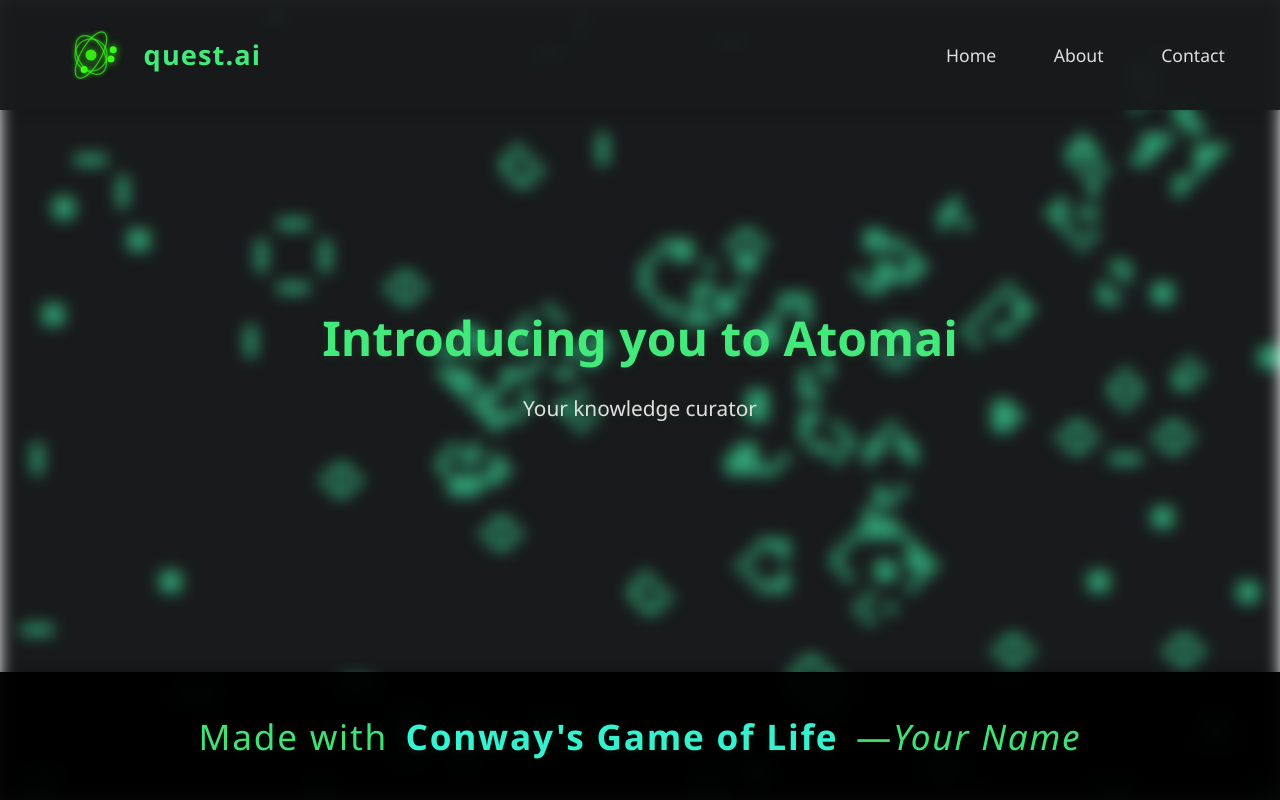
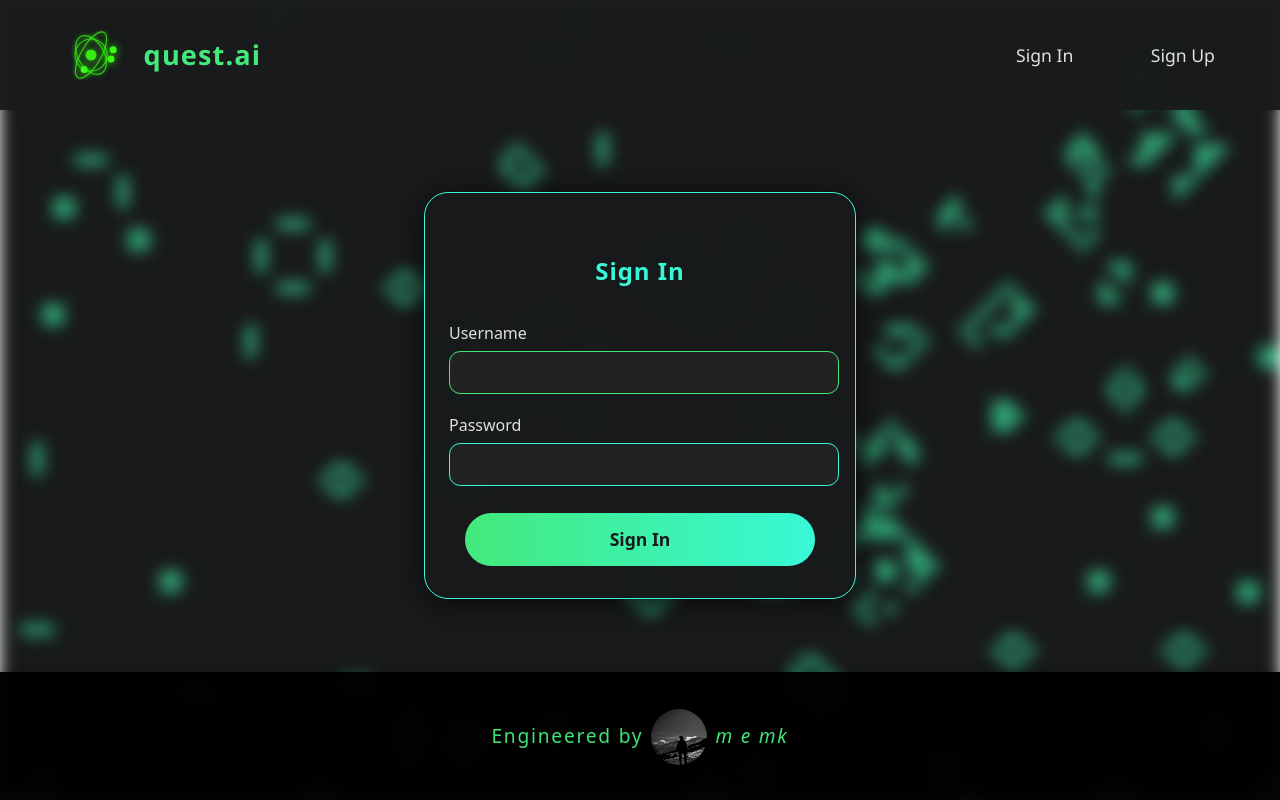
Before and after one commit to xReMK/quest.ai, a React (Vite) app in the folder client-questai/: page /signin in a window 1280 px wide. Built offline with nearby package versions, Linux system fonts and the light colour scheme.

Commit message:
Creating Landing, SignUp, SignIn pages
Adding & modifying changes to some pages, adding routing links to the respective components

```diff
--- a/client-questai/package.json
+++ b/client-questai/package.json
@@ -13,6 +13,7 @@
     "immer": "^10.1.1",
     "react": "^19.1.0",
     "react-dom": "^19.1.0",
+    "react-router-dom": "^7.6.3",
     "styled-components": "^6.1.19",
     "use-interval": "^1.4.0"
   },
--- a/client-questai/src/App.css
+++ b/client-questai/src/App.css
@@ -71,7 +71,7 @@ body, html, #root {
   font-size: 1.1rem;
   font-weight: 500;
   cursor: pointer;
-  padding: 0.3rem 0.7rem;
+  padding: 0.7rem -0.10rem;
   border-radius: 6px;
   transition: background 0.2s, color 0.2s;
 }
@@ -140,6 +140,11 @@ body, html, #root {
 
 .app-footer-signature {
   font-style: italic;
+  font-size: 1.2rem; /* Decreased text size */
+}
+
+.app-footer-madeby {
+  font-size: 1.2rem; /* Decreased text size */
 }
 
 .logo {
@@ -177,3 +182,117 @@ body, html, #root {
 .read-the-docs {
   color: #888;
 }
+
+.app-footer-author-img {
+  width: 3.5rem;
+  height: 3.5rem;
+  border-radius: 50%;
+  object-fit: cover;
+  display: inline-block;
+  vertical-align: middle;
+  margin: 0 0.5rem;
+  box-shadow: 0 0 8px #00000044;
+  background: #181a1b;
+  transition: transform 0.2s cubic-bezier(.4,2,.6,1), box-shadow 0.2s;
+}
+
+.app-footer-author-img:hover {
+  transform: translateY(-10px) scale(1.08);
+  box-shadow: 0 8px 24px #000000cc;
+}
+
+.know-how-btn {
+  margin-top: 1.5rem;
+  padding: 0.75rem 2.5rem;
+  font-size: 1.2rem;
+  font-weight: 600;
+  color: #181a1b;
+  background: linear-gradient(90deg, #43e97b 0%, #38f9d7 100%);
+  border: none;
+  border-radius: 2rem;
+  cursor: pointer;
+  box-shadow: 0 2px 16px 0 #38f9d733;
+  transition:
+    background 0.3s,
+    color 0.3s,
+    box-shadow 0.3s;
+}
+
+.know-how-btn:hover {
+  background: linear-gradient(90deg, #38f9d7 0%, #43e97b 100%);
+  color: #181a1b;
+  box-shadow: 0 0 10px 4px #38f9d7, 0 2px 16px 0 #38f9d733;
+  filter: brightness(1.15) drop-shadow(0 0 8px #38f9d7);
+}
+
+/* Auth Form Styles */
+.auth-form-container {
+  position: relative;
+  z-index: 10; /* Make sure it's above the wallpaper */
+  margin: 12rem auto 0 auto; /* Push below header */
+  padding: 2.5rem 2.5rem 2rem 2.5rem;
+  background: rgba(24, 26, 27, 0.98);
+  border-radius: 1.5rem;
+  max-width: 350px;
+  box-shadow: 0 4px 32px #000a;
+  color: #e0e0e0;
+  text-align: center;
+  border: 1.5px solid #38f9d7;
+}
+
+.auth-title {
+  margin-bottom: 2rem;
+  color: #38f9d7;
+  font-weight: 700;
+  letter-spacing: 0.04em;
+}
+
+.auth-form {
+  display: flex;
+  flex-direction: column;
+  gap: 1.2rem;
+}
+
+.auth-label {
+  margin-left: -1rem;
+  text-align: left;
+  font-size: 1rem;
+  font-weight: 500;
+  color: #e0e0e0;
+}
+
+.auth-input {
+  width: 100%;
+  margin-top: 0.4rem;
+  padding: 0.7rem 0.7rem;
+  border-radius: 0.7rem;
+  border: 1.5px solid #38f9d7;
+  background: #222;
+  color: #e0e0e0;
+  font-size: 1rem;
+  outline: none;
+  transition: border 0.2s;
+}
+
+.auth-input:focus {
+  border: 1.5px solid #43e97b;
+}
+
+.auth-btn {
+  width: 100%;
+  padding: 0.9rem;
+  border-radius: 2rem;
+  border: none;
+  background: linear-gradient(90deg, #43e97b 0%, #38f9d7 100%);
+  color: #181a1b;
+  font-weight: 700;
+  font-size: 1.1rem;
+  cursor: pointer;
+  margin-top: 0.5rem;
+  transition: background 0.2s, color 0.2s;
+}
+
+.auth-btn:hover {
+  background: linear-gradient(90deg, #38f9d7 0%, #43e97b 100%);
+  color: #181a1b;
+}
--- a/client-questai/src/App.jsx
+++ b/client-questai/src/App.jsx
@@ -2,39 +2,50 @@ import { useState } from 'react'
 import './App.css'
 import { GameOfLifeWallpaper } from './GameOfLife/GameOfLifeWallpaper';
 import { AtomAnimation } from './animations/AtomAnimation';
+import authorImg from './assets/Author.jpg';
+import { BrowserRouter as Router, Routes, Route, Link } from 'react-router-dom';
+import LandingPage from './pages/LandingPage';
+import SignIn from './pages/SignIn';
+import SignUp from './pages/SignUp';
 
 
 function App() {
-  const [count, setCount] = useState(0)
-
   return (
     <div className="app-root-fullscreen">
       <GameOfLifeWallpaper />
-      {/* Elegant header */}
+      <Router>
         <header className="app-header">
           <div className="app-header-left">
             <AtomAnimation width={70} height={50} />
-          <span className="app-header-title">
-            quest.ai
-          </span>
+              <Link to="/">
+                 <span className="app-header-title">quest.ai</span>
+            </Link>
           </div>
           <nav className="app-header-nav">
-          <button className="app-header-btn">Home</button>
-          <button className="app-header-btn">About</button>
-          <button className="app-header-btn">Contact</button>
+            <Link to="/signin">
+              <button className="app-header-btn">Sign In</button>
+            </Link>
+            <Link to="/signup">
+              <button className="app-header-btn">Sign Up</button>
+            </Link>
           </nav>
         </header>
-      <div className="app-main-content">
-        {/* Place your landing page content here */}
-        <h1 className="app-main-title">Introducing you to Atomai</h1>
-        <p className="app-main-desc">
-          Your knowledge curator
-        </p>
-        {/* Add more components as needed */}
+        <Routes>
+          <Route path="/" element={<LandingPage />} />
+          <Route path="/home" element={<LandingPage />} />
+          <Route path="/signin" element={<SignIn />} />
+          <Route path="/signup" element={<SignUp />} />
+        </Routes>
         <footer className="app-footer">
-          Made with <span className="app-footer-highlight">Conway's Game of Life</span> &mdash; <span className="app-footer-signature">Your Name</span>
+          <span className="app-footer-madeby">Engineered by</span>
+          <a href={authorImg} target="_blank" rel="noopener noreferrer">
+            <img src={authorImg} alt="Author" className="app-footer-author-img" />
+          </a>
+          <span className="app-footer-signature">
+            <i> m e mk</i>
+          </span>
         </footer>
-      </div>
+      </Router>
     </div>
   )
 }
--- /dev/null
+++ b/client-questai/src/pages/LandingPage.jsx
@@ -0,0 +1,11 @@
+import React from 'react';
+
+export default function LandingPage() {
+  return (
+    <div className="app-main-content">
+      <h1 className="app-main-title">Introducing you to Atomai</h1>
+      <p className="app-main-desc">Your knowledge curator</p>
+      <button className="know-how-btn">Know How</button>
+    </div>
+  );
+}
--- /dev/null
+++ b/client-questai/src/pages/SignIn.jsx
@@ -0,0 +1,47 @@
+import React, { useState } from 'react';
+
+export default function SignIn() {
+  const [form, setForm] = useState({ username: '', password: '' });
+
+  const handleChange = (e) => {
+    setForm({ ...form, [e.target.name]: e.target.value });
+  };
+
+  const handleSubmit = (e) => {
+    e.preventDefault();
+    // Add authentication logic here
+    alert(`Username: ${form.username}\nPassword: ${form.password}`);
+  };
+
+  return (
+    <div className="auth-form-container">
+      <h2 className="auth-title">Sign In</h2>
+      <form className="auth-form" onSubmit={handleSubmit} autoComplete="off">
+        <label className="auth-label">
+          Username
+          <input
+            type="text"
+            name="username"
+            className="auth-input"
+            value={form.username}
+            onChange={handleChange}
+            required
+            autoFocus
+          />
+        </label>
+        <label className="auth-label">
+          Password
+          <input
+            type="password"
+            name="password"
+            className="auth-input"
+            value={form.password}
+            onChange={handleChange}
+            required
+          />
+        </label>
+        <button type="submit" className="auth-btn">Sign In</button>
+      </form>
+    </div>
+  );
+}
--- /dev/null
+++ b/client-questai/src/pages/SignUp.jsx
@@ -0,0 +1,58 @@
+import React, { useState } from 'react';
+
+export default function SignUp() {
+  const [form, setForm] = useState({ username: '', email: '', password: '' });
+
+  const handleChange = (e) => {
+    setForm({ ...form, [e.target.name]: e.target.value });
+  };
+
+  const handleSubmit = (e) => {
+    e.preventDefault();
+    // Add registration logic here
+    alert(`Username: ${form.username}\nEmail: ${form.email}\nPassword: ${form.password}`);
+  };
+
+  return (
+    <div className="auth-form-container">
+      <h2 className="auth-title">Sign Up</h2>
+      <form className="auth-form" onSubmit={handleSubmit} autoComplete="off">
+        <label className="auth-label">
+          Username
+          <input
+            type="text"
+            name="username"
+            className="auth-input"
+            value={form.username}
+            onChange={handleChange}
+            required
+            autoFocus
+          />
+        </label>
+        <label className="auth-label">
+          Email
+          <input
+            type="email"
+            name="email"
+            className="auth-input"
+            value={form.email}
+            onChange={handleChange}
+            required
+          />
+        </label>
+        <label className="auth-label">
+          Password
+          <input
+            type="password"
+            name="password"
+            className="auth-input"
+            value={form.password}
+            onChange={handleChange}
+            required
+          />
+        </label>
+        <button type="submit" className="auth-btn">Sign Up</button>
+      </form>
+    </div>
+  );
+}
```
Also changed, not shown: client-questai/src/GameOfLifeWallpaper.jsx (deleted), client-questai/src/assets/Author.jpg (added), 1 other file (tests, documents, lock files or other folders). Lines whose indentation alone changed are shown as unchanged.
